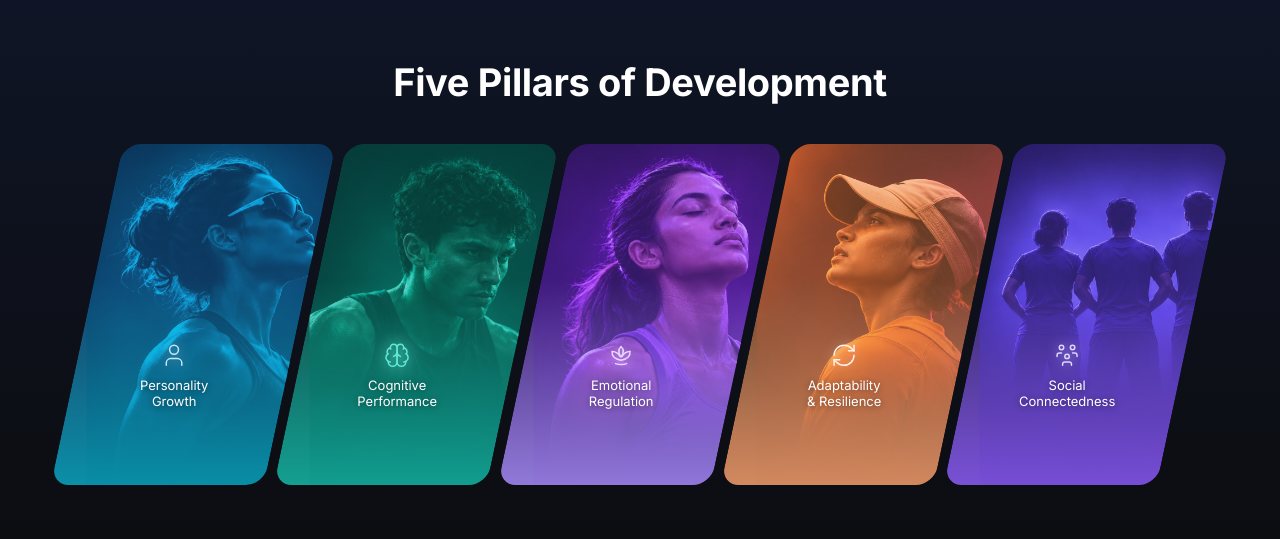
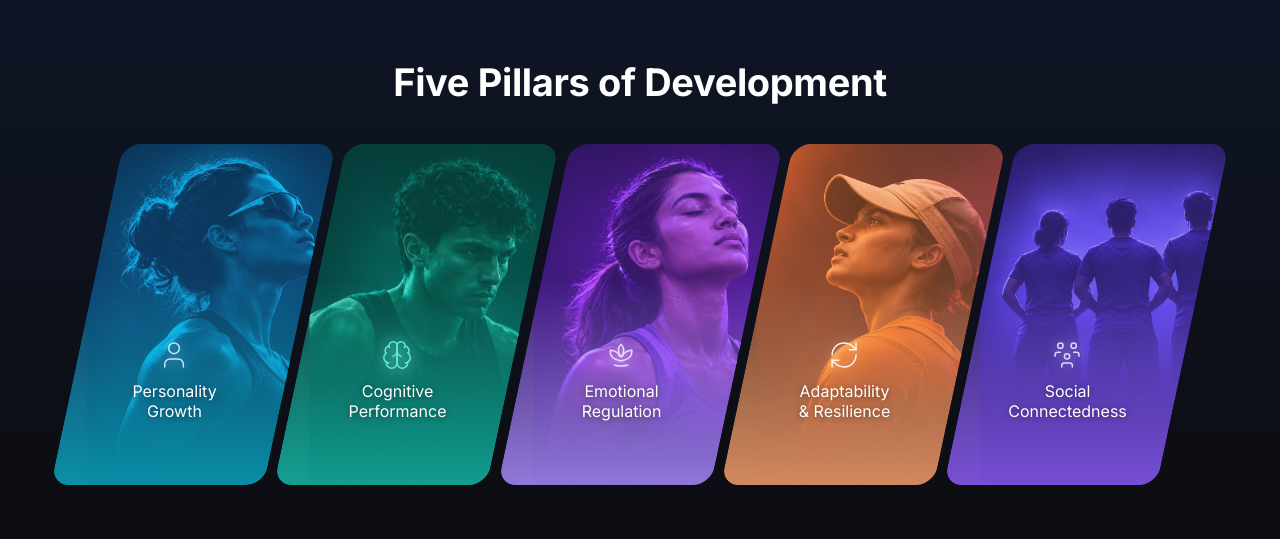
Before and after one commit to ajaypudiyokkada/alphaminds, a Django app: page / in a window 1280 px wide. Shown: the part 1141-1680 px from the top of the page. Run offline with Django 5.2, Linux system fonts and the light colour scheme; parts of the project's set-up code (start-up, migrations or seed data) failed here and were passed over.

Commit message:
feat(landing): Five Pillars icons and titles +20%
Co-Authored-By: Claude Sonnet 5.5 <noreply@anthropic.com>

```diff
--- a/backend/core/static/landing/css/overrides.css
+++ b/backend/core/static/landing/css/overrides.css
@@ -651,7 +651,7 @@
 
 /* Icon + title, centred, kept upright. Icon centre sits at 62% of the card height. */
 .pillars .pillar-grid .pillar-content {
-  --ico: clamp(24px, 12.5cqw, 40px);                      /* ≈ 12–13% of the card width */
+  --ico: clamp(29px, 15cqw, 48px);                        /* ≈ 15% of the card width */
   position: absolute;
   left: 0;
   right: 0;
@@ -664,7 +664,7 @@
 .pillars .pillar-icon {
   display: block;
   width: var(--ico);
-  margin: 0 auto 8px;
+  margin: 0 auto 10px;
   color: var(--ic, #fff);
   filter: drop-shadow(0 0 6px rgba(var(--ic-rgb, 255, 255, 255), .6));
 }
@@ -672,7 +672,7 @@
 .pillars .pillar-icon svg * { vector-effect: non-scaling-stroke; }
 .pillars .pillar-content h3 {
   margin: 0;
-  font-size: clamp(13px, 1vw, 16px);
+  font-size: clamp(16px, 1.2vw, 19px);
   font-weight: 500;
   line-height: 1.25;
   color: #fff;
```
